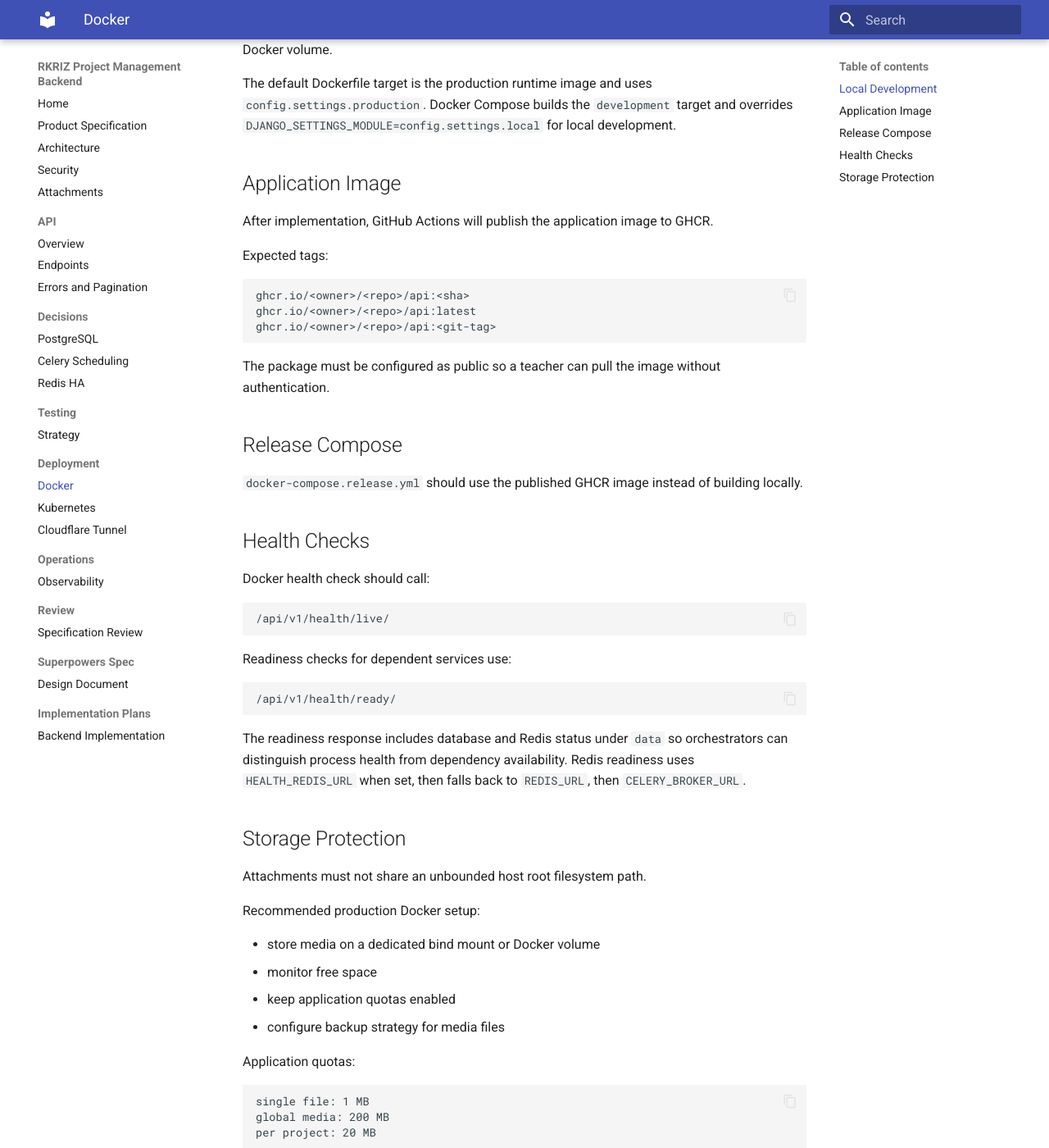
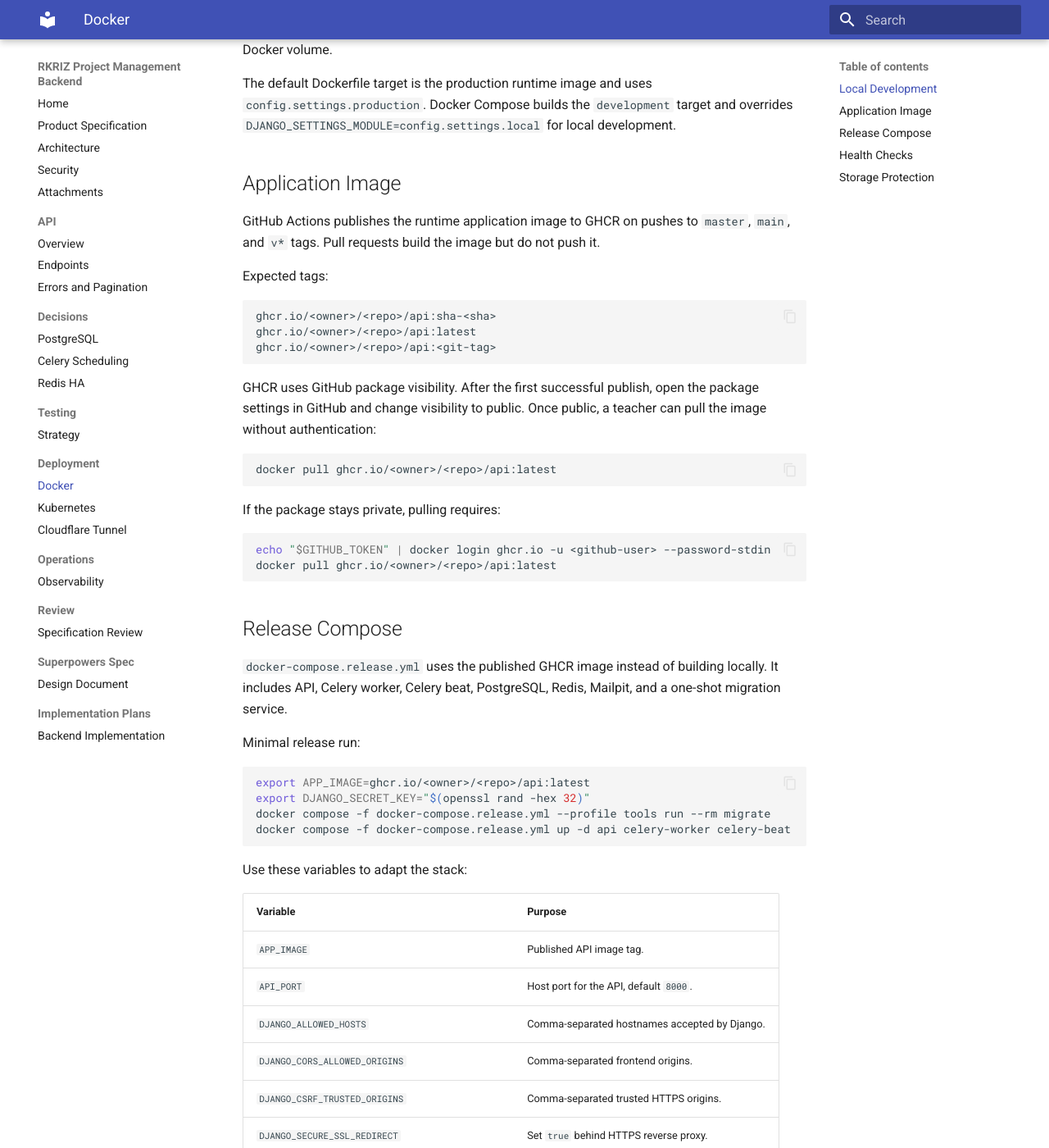
Before and after one commit to RadekKrizCorner/DjangoTicketingTool, an MkDocs documentation site: the page built from docs/deployment/docker.md, in a window 1280 px wide and 1400 px high, scrolled down 446 px. Shown: the whole window at 82% size. Built offline with MkDocs 1.6.1 and Material for MkDocs 9.7.7, drawn with Linux system fonts in a browser that asks for light colours; some of the changed text lies outside the part shown.

Commit message:
PROJECT-009 Add GHCR image publishing workflow

````diff
--- a/docs/deployment/docker.md
+++ b/docs/deployment/docker.md
@@ -24,23 +24,60 @@ overrides `DJANGO_SETTINGS_MODULE=config.settings.local` for local development.
 
 ## Application Image
 
-After implementation, GitHub Actions will publish the application image to GHCR.
+GitHub Actions publishes the runtime application image to GHCR on pushes to
+`master`, `main`, and `v*` tags. Pull requests build the image but do not push it.
 
 Expected tags:
 
 ```text
-ghcr.io/<owner>/<repo>/api:<sha>
+ghcr.io/<owner>/<repo>/api:sha-<sha>
 ghcr.io/<owner>/<repo>/api:latest
 ghcr.io/<owner>/<repo>/api:<git-tag>
 ```
 
-The package must be configured as public so a teacher can pull the image without
-authentication.
+GHCR uses GitHub package visibility. After the first successful publish, open the
+package settings in GitHub and change visibility to public. Once public, a teacher
+can pull the image without authentication:
+
+```bash
+docker pull ghcr.io/<owner>/<repo>/api:latest
+```
+
+If the package stays private, pulling requires:
+
+```bash
+echo "$GITHUB_TOKEN" | docker login ghcr.io -u <github-user> --password-stdin
+docker pull ghcr.io/<owner>/<repo>/api:latest
+```
 
 ## Release Compose
 
-`docker-compose.release.yml` should use the published GHCR image instead of building
-locally.
+`docker-compose.release.yml` uses the published GHCR image instead of building
+locally. It includes API, Celery worker, Celery beat, PostgreSQL, Redis, Mailpit,
+and a one-shot migration service.
+
+Minimal release run:
+
+```bash
+export APP_IMAGE=ghcr.io/<owner>/<repo>/api:latest
+export DJANGO_SECRET_KEY="$(openssl rand -hex 32)"
+docker compose -f docker-compose.release.yml --profile tools run --rm migrate
+docker compose -f docker-compose.release.yml up -d api celery-worker celery-beat
+```
+
+Use these variables to adapt the stack:
+
+| Variable | Purpose |
+| --- | --- |
+| `APP_IMAGE` | Published API image tag. |
+| `API_PORT` | Host port for the API, default `8000`. |
+| `DJANGO_ALLOWED_HOSTS` | Comma-separated hostnames accepted by Django. |
+| `DJANGO_CORS_ALLOWED_ORIGINS` | Comma-separated frontend origins. |
+| `DJANGO_CSRF_TRUSTED_ORIGINS` | Comma-separated trusted HTTPS origins. |
+| `DJANGO_SECURE_SSL_REDIRECT` | Set `true` behind HTTPS reverse proxy. |
+| `POSTGRES_DB`, `POSTGRES_USER`, `POSTGRES_PASSWORD` | PostgreSQL credentials. |
+| `EMAIL_HOST`, `EMAIL_PORT`, `DEFAULT_FROM_EMAIL` | SMTP delivery settings. |
+| `APP_CONTAINER_STORAGE_LIMIT` | Docker writable-layer limit for app containers. |
 
 ## Health Checks
 
@@ -68,9 +105,11 @@ Attachments must not share an unbounded host root filesystem path.
 Recommended production Docker setup:
 
 - store media on a dedicated bind mount or Docker volume
+- place that mount on a bounded filesystem, LVM volume, ZFS dataset, or cloud disk
 - monitor free space
 - keep application quotas enabled
 - configure backup strategy for media files
+- keep `storage_opt.size` enabled where the Docker storage driver supports it
 
 Application quotas:
 
@@ -79,3 +118,8 @@ single file: 1 MB
 global media: 200 MB
 per project: 20 MB
 ```
+
+`storage_opt.size` protects the container writable layer when supported by the
+Docker storage driver. It does not limit named volumes on every platform, so the
+application quotas are the primary protection against attachment growth. For a real
+server, mount `/app/media` on storage with an explicit capacity limit.
````
Also changed, not shown: README.md (+53 -12 lines), docker-compose.release.yml (added, +137 -0 lines), 3 other files.
